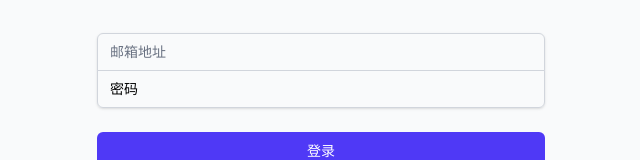
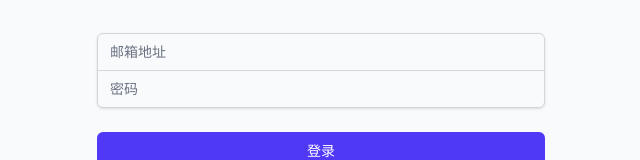
Before and after one commit to SilviaFindings/k-gold-quote-system, a Next.js app: page /login in a window 1280 px wide. Shown: the part 335-495 px from the top of the page, without its empty margins (319-959 px from the left). Built offline with nearby package versions, Linux system fonts and the light colour scheme.

Commit message:
fix: 将密码输入框样式改为与其他输入框一致

```diff
--- a/src/app/login/page.tsx
+++ b/src/app/login/page.tsx
@@ -54,23 +54,7 @@ export default function LoginPage() {
   };
 
   return (
-    <>
-      <style jsx global>{`
-        input[type="password"]::-webkit-input-placeholder {
-          color: #9ca3af !important;
-        }
-        input[type="password"]::placeholder {
-          color: #9ca3af !important;
-        }
-        input[type="password"] {
-          color: #000000 !important;
-          -webkit-text-fill-color: #000000 !important;
-        }
-        input[type="password"]::-ms-reveal {
-          filter: invert(1);
-        }
-      `}</style>
-      <div className="min-h-screen flex items-center justify-center bg-gray-50 py-12 px-4 sm:px-6 lg:px-8">
+    <div className="min-h-screen flex items-center justify-center bg-gray-50 py-12 px-4 sm:px-6 lg:px-8">
       <div className="max-w-md w-full space-y-8">
         <div>
           <h2 className="mt-6 text-center text-3xl font-extrabold text-gray-900">
@@ -145,15 +129,9 @@ export default function LoginPage() {
                 onChange={(e) =>
                   setFormData({ ...formData, password: e.target.value })
                 }
-                className="appearance-none rounded-none relative block w-full px-3 py-2 border border-gray-300 placeholder-gray-500 rounded-b-md focus:outline-none focus:ring-indigo-500 focus:border-indigo-500 focus:z-10 sm:text-sm"
+                className="appearance-none rounded-none relative block w-full px-3 py-2 border border-gray-300 placeholder-gray-500 text-gray-900 rounded-b-md focus:outline-none focus:ring-indigo-500 focus:border-indigo-500 focus:z-10 sm:text-sm"
                 placeholder="密码"
                 suppressHydrationWarning
-                style={{
-                  color: '#000000 !important',
-                  WebkitTextFillColor: '#000000 !important',
-                  caretColor: '#000000',
-                  opacity: 1
-                }}
               />
             </div>
           </div>
@@ -186,7 +164,6 @@ export default function LoginPage() {
           </div>
         </form>
       </div>
-      </div>
-    </>
+    </div>
   );
 }
```
